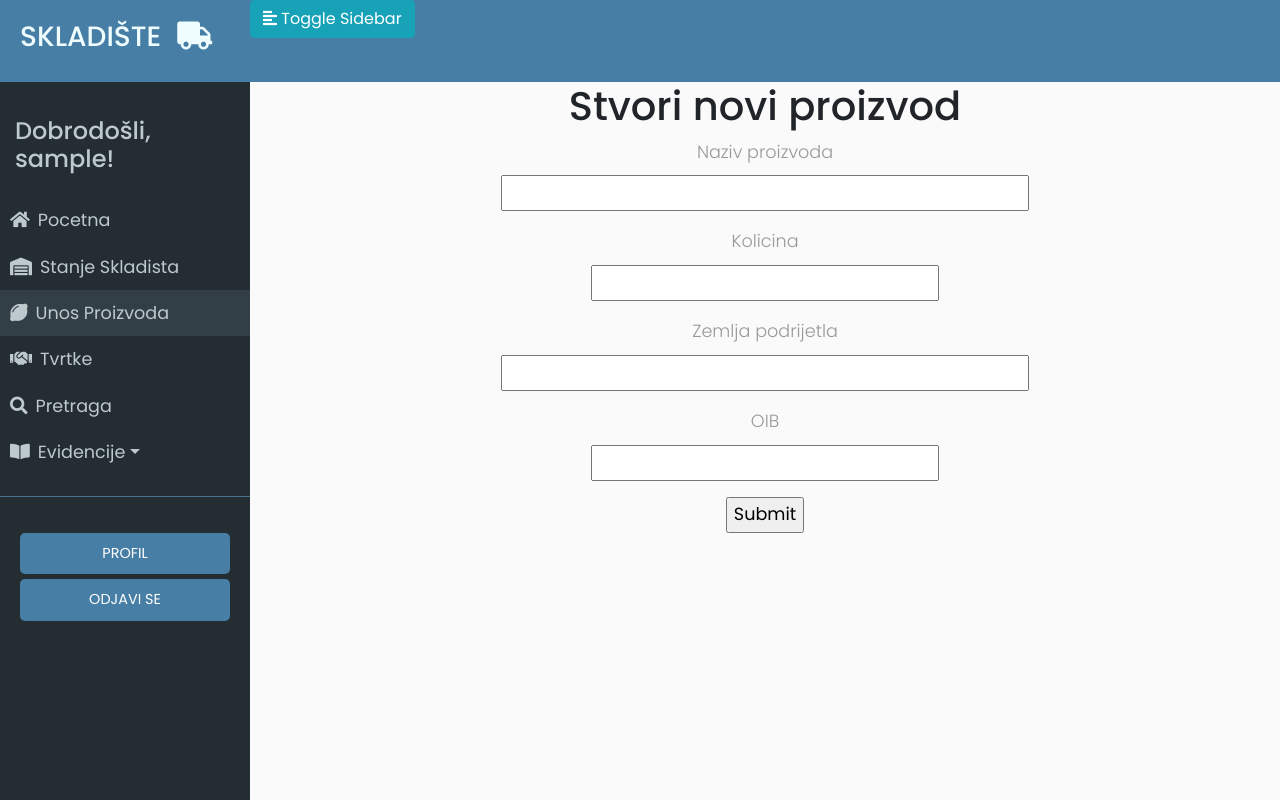
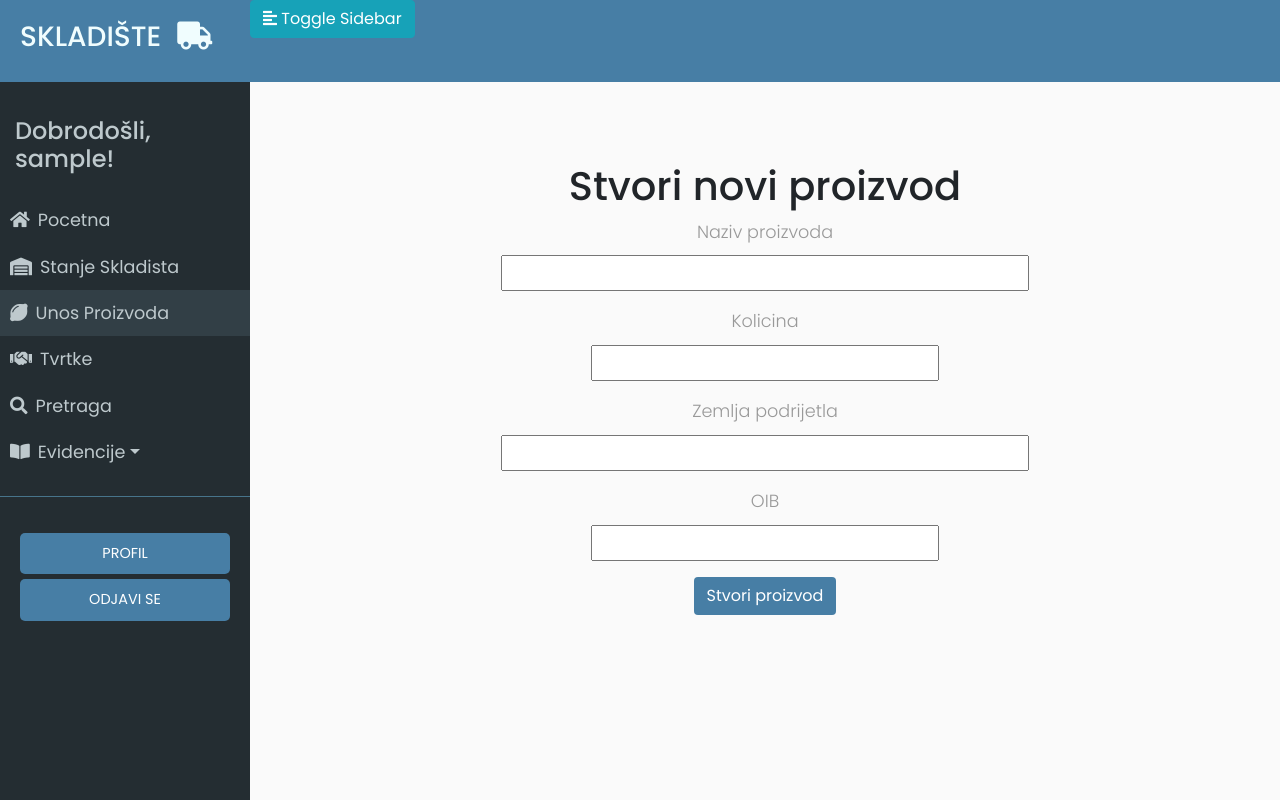
Before and after one commit to anirams/skladiste, a Flask app: page /unos_proizvoda in a window 1280 px wide. Run offline with Flask 2, Linux system fonts and the light colour scheme; the visitor is signed in with stand-in values (Sample User, id 1); data comes from the database, SQL or seed files in the repository; both versions use the stored data as it was after the commit; some libraries are stand-ins or nearby versions.

Commit message:
Front end

```diff
--- a/app/forms.py
+++ b/app/forms.py
@@ -7,10 +7,12 @@ from werkzeug.security import generate_password_hash, check_password_hash
 from flask_login import current_user
 
 class LoginForm(FlaskForm):
-	username = StringField('Korisnicko ime', validators=[DataRequired()])
-	password = PasswordField('Lozinka', validators=[DataRequired()])
+	username = StringField('Korisnicko ime', validators=[DataRequired('Ovo polje je nužno')])
+	password = PasswordField('Lozinka', validators=[DataRequired('Ovo polje je nužno')])
 	remember_me = BooleanField('Zapamti me')
 	submit = SubmitField('Prijavi se')
+
+
 
 class RegistrationForm(FlaskForm):
 	username = StringField('Korisnicko ime', validators=[DataRequired()])
@@ -39,7 +41,7 @@ class UnosProizvodaForm(FlaskForm):
 	kolicina = IntegerField('Kolicina', validators=[DataRequired()])
 	zemlja_podrijetla = StringField('Zemlja podrijetla', validators=[DataRequired()])
 	oib = IntegerField('OIB', validators=[DataRequired()])
-	submit = SubmitField()
+	submit = SubmitField('Stvori proizvod')
 	def validate(self):
 		rv = FlaskForm.validate(self)
 		if not rv:
@@ -112,8 +114,9 @@ class IzlazRobeForm(FlaskForm):
 			return True
 
 class SearchForm(FlaskForm):
-	search = StringField(('Search'), validators=[DataRequired()])
-	submit = SubmitField()
+	search = StringField(('Pronađi Proizvod'), validators=[DataRequired('Unesi ime proizvoda')])
+	submit = SubmitField('Pronađi')
+
 
 class EditPasswordForm(FlaskForm):
 	old_password = PasswordField('Stara Lozinka', validators=[DataRequired()])
--- a/app/routes.py
+++ b/app/routes.py
@@ -162,8 +162,9 @@ def search():
 	if form.validate_on_submit():
 		search = form.search.data
 		proizvodi = Proizvod.query.filter(Proizvod.name.like("%" + search + "%")).all()
+		if not proizvodi:
+			flash('Nema proizvoda pod tim imenom')
 		return render_template("search.html", form=form, proizvodi=proizvodi)
-
 	return render_template("search.html", form=form, proizvodi=proizvodi)
 
 @app.route('/evidencija/<id>')
--- a/app/static/style.css
+++ b/app/static/style.css
@@ -122,12 +122,34 @@ ul.CTAs a {
 
 }
 
+/* INDEX */
 .index{
     padding-top: 30vh;
+    background-image: url('http://tadalafilforsale.net/data/media/42/56362100.jpg');
+    height: 100vh;
 }
 
+/* STANJE SKLADISTA / PRETRAGA*/
+.tipka-stanje{
+    width: 50%;
+}
+.stanje-s{
+    padding-top: 10vh;
+    padding-left: 5vh;
+    padding-right: 5vh;
+    background-image: url('http://tadalafilforsale.net/data/media/42/56362100.jpg');
+    height: 100vh;
+}
 
+/* UNOS PROIZVODA */
+.unos-p {
+    margin-top: 10vh;
+}
 
+/* REGISTRACIJA */
+.registracija {
+    margin-top: 10vh;
+}
 
 
 @media (max-width: 768px) {
--- a/app/templates/login.html
+++ b/app/templates/login.html
@@ -27,6 +27,11 @@
 
                 </div>
                 {{ form.submit(type="submit", class="btn tipka btn-block") }}
+                {% with messages = get_flashed_messages() %}
+                        {% for message in messages %}
+                            <span style="color:red;">{{ message }}</span>
+                        {% endfor %}
+                {% endwith %}
                 <div class="container">
 
                 </div>
--- a/app/templates/register.html
+++ b/app/templates/register.html
@@ -1,7 +1,8 @@
 {% extends "base2.html" %}
 
 {% block content2 %}
-            <form class="form-container" action="" method="post" novalidate="">
+<div class="registracija">
+            <form class="form-container-register" action="" method="post" novalidate="">
                 {{ form.hidden_tag() }}
                 <h1>Registracija</h1>
                 <div class="form-group">
@@ -47,10 +48,13 @@
                             {% endif %}
                             {% endwith %}
                 </div>
+                <!--
                 <div class="pt-3">
                     <p>
                         Vec Imas Korisnički račun? <a class="ml-2" href="{{ url_for('login') }}">Klikni za login</a>
                     </p>
                 </div>
+                -->
             </form>
+</div>
 {% endblock content2 %}
--- a/app/templates/unos_proizvoda.html
+++ b/app/templates/unos_proizvoda.html
@@ -3,12 +3,14 @@
 {% block unos_proizvoda %}active{% endblock %}
 
 {% block content %}
+<div class="unos-p">
     <h1>Stvori novi proizvod</h1>
     <form action="" method="post" novalidate="">
         {{ form.hidden_tag() }}
         <p>
             {{ form.name.label }}<br>
             {{ form.name(size=32) }}
+            <br>
             {% for error in form.name.errors %}
             <span style="color: red;">[{{ error }}]</span>
             {% endfor %}
@@ -16,6 +18,7 @@
         <p>
             {{ form.kolicina.label }}<br>
             {{ form.kolicina(size=32) }}
+            <br>
             {% for error in form.kolicina.errors %}
             <span style="color: red;">[{{ error }}]</span>
             {% endfor %}
@@ -23,6 +26,7 @@
         <p>
             {{ form.zemlja_podrijetla.label }}<br>
             {{ form.zemlja_podrijetla(size=32) }}
+            <br>
             {% for error in form.zemlja_podrijetla.errors %}
             <span style="color: red;">[{{ error }}]</span>
             {% endfor %}
@@ -31,10 +35,12 @@
         <p>
             {{ form.oib.label }}<br>
             {{ form.oib(size=32) }}
+            <br>
             {% for error in form.oib.errors %}
             <span style="color: red;">[{{ error }}]</span>
             {% endfor %}
         </p>
-        <p>{{ form.submit() }}</p>
+        <p>{{ form.submit(type="submit", class="btn tipka") }}</p>
     </form>
+</div>
 {% endblock %}
```
Also changed, not shown: app/static/login.css (+7 -0 lines), app/templates/search.html (+10 -1 lines), app/templates/stanje_skladista.html (+13 -4 lines), app.db.
